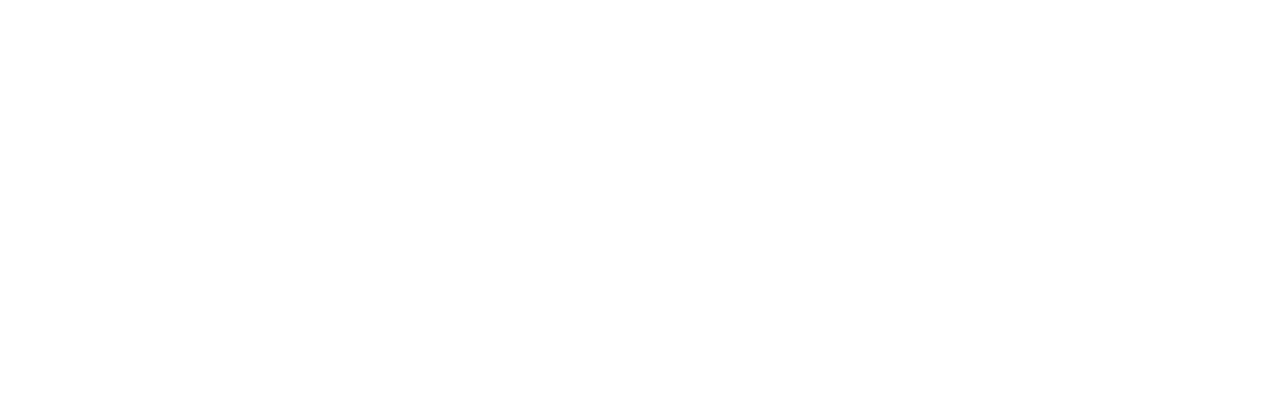
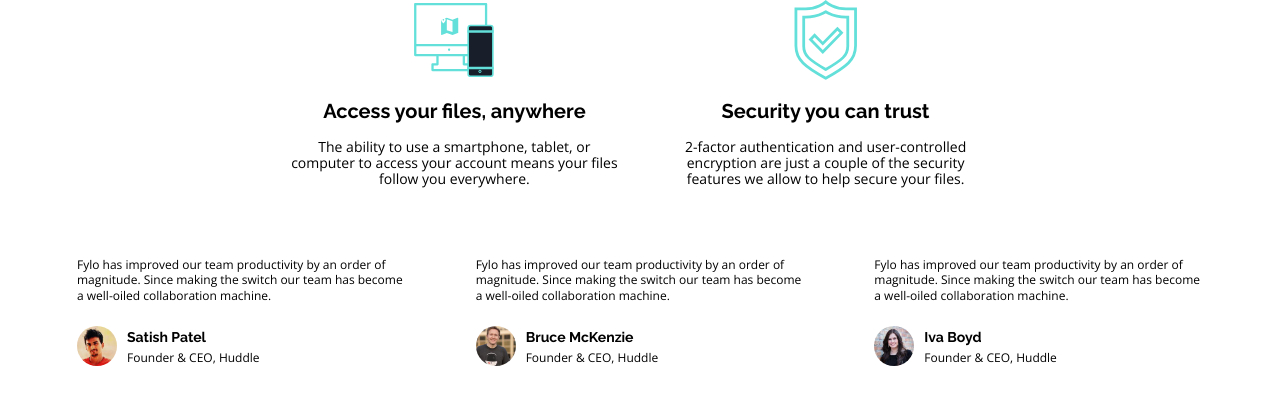
Before and after one commit to Ugochukwu-Web/Fylo, a plain HTML site: page index.html in a window 1280 px wide. Drawn offline with nearby package versions, Linux system fonts and the light colour scheme.

Commit message:
Created the testimonial components and did minor updates

```diff
--- a/css/styles.css
+++ b/css/styles.css
@@ -92,20 +92,20 @@ p {
 /* Grid */
 .grid {
     display: grid;
-    row-gap: 4rem;
+    gap: 4rem;
 }
 
 @media screen and (min-width: 768px) {
     .grid--1x2 {
         grid-template-columns: repeat(2, 1fr);
-        column-gap: 4rem;
         width: 100%;
     }
 
     .grid.container {
-        max-width: 863px;
+        max-width: 58%;
     }
 }
+
 
 /* Images */
 .image {
@@ -209,6 +209,12 @@ p {
     }
 }
 
+/* Features */
+.features__icon {
+    width: 80px;
+    height: 80px;
+}
+
 /* Productive Feature */
 .prod__content {
     text-align: left;
@@ -257,3 +263,65 @@ p {
         align-items: center;
     }
 }
+
+/* Testimonial */
+.testimonial__card {
+    text-align: left;
+}
+
+.media {
+    display: flex;
+    align-items: center;
+}
+
+.quote {
+    margin: 25px 25px 10px;
+    font-size: 1.2rem;
+}
+
+.quote__text {
+    line-height: 1.3;
+}
+
+.media__image {
+    border-radius: 100%;
+    overflow: hidden;
+    width: 40px;
+    height: 40px;
+    text-align: center;
+    margin-right: 1rem;
+}
+
+.testimonial:first-child {
+    background-image: url(../images/bg-quotes.png);
+    background-repeat: no-repeat;
+    background-position: 2rem -1rem;
+}
+
+.media__image > img {
+    width: 100%;
+}
+
+.quote__author {
+    margin-bottom: .5rem;
+}
+
+.testimonial.grid {
+    gap: 2rem;
+    max-width: 95%;
+    padding-top: 3rem;
+}
+
+@media screen and (min-width:768px) {
+    .testimonial:first-child {
+        background-image: url(../images/bg-quotes.png);
+        background-repeat: no-repeat;
+        background-position: 0 0;
+    }
+}
+
+@media screen and (min-width: 1024px) {
+    .grid--1x3 {
+        grid-template-columns: repeat(3, 1fr);
+    }
+}
--- a/index.html
+++ b/index.html
@@ -11,6 +11,83 @@
     <link rel="stylesheet" href="css/styles.css">
 </head>
 <body>
-
+    <section class="grid grid--1x2 container">
+        <article class="features">
+            <svg class="features__icon">
+                <use href="images/sprite.svg#icon-access-anywhere"></use>
+            </svg>
+            <header class="features__content">
+                <h2 class="features__heading">Access your files, anywhere</h2>
+                <p class="features__tagline">The ability to use a smartphone, tablet, or computer to access your account means your
+                    files follow you everywhere.</p>
+            </header>
+        </article>
+        <article class="features">
+            <svg class="features__icon">
+                <use href="images/sprite.svg#icon-security"></use>
+            </svg>
+            <header class="features__content">
+                <h2 class="features__heading">Security you can trust</h2>
+                <p class="features__tagline">2-factor authentication and user-controlled encryption are just a couple of the security
+                    features we allow to help secure your files.</p>
+            </header>
+        </article>
+    </section>
+    <section class="container grid grid--1x2 grid--1x3 testimonial">
+        <div class="testimonial__card">
+            <blockquote class="quote">
+                <p class="quote__text">
+                    Fylo has improved our team productivity by an order of magnitude. Since making the switch our team has
+                    become a well-oiled collaboration machine.</p>
+                <footer>
+                    <div class="media">
+                        <div class="media__image">
+                            <img src="images/profile-1.jpg" alt="">
+                        </div>
+                        <div class="media__body">
+                            <h3 class="quote__author">Satish Patel</h3>
+                            <p class="quote__organization">Founder & CEO, Huddle</p>
+                        </div>
+                    </div>
+                </footer>
+            </blockquote>
+        </div>
+        <div class="testimonial__card">
+            <blockquote class="quote">
+                <p class="quote__text">
+                    Fylo has improved our team productivity by an order of magnitude. Since making the switch our team has
+                    become a well-oiled collaboration machine.</p>
+                <footer>
+                    <div class="media">
+                        <div class="media__image">
+                            <img src="images/profile-2.jpg" alt="">
+                        </div>
+                        <div class="media__body">
+                            <h3 class="quote__author">Bruce McKenzie</h3>
+                            <p class="quote__organization">Founder & CEO, Huddle</p>
+                        </div>
+                    </div>
+                </footer>
+            </blockquote>
+        </div>
+        <div class="testimonial__card">
+            <blockquote class="quote">
+                <p class="quote__text">
+                    Fylo has improved our team productivity by an order of magnitude. Since making the switch our team has
+                    become a well-oiled collaboration machine.</p>
+                <footer>
+                    <div class="media">
+                        <div class="media__image">
+                            <img src="images/profile-3.jpg" alt="">
+                        </div>
+                        <div class="media__body">
+                            <h3 class="quote__author">Iva Boyd</h3>
+                            <p class="quote__organization">Founder & CEO, Huddle</p>
+                        </div>
+                    </div>
+                </footer>
+            </blockquote>
+        </div>
+    </section>
 </body>
 </html>
```
Also changed, not shown: components/features_component.html (renamed from components/features_components.html, +11 -7 lines), components/testimonial_component.html (added, +56 -0 lines), components/prod-feature_component.html (renamed from components/prod-feature_components.html).
